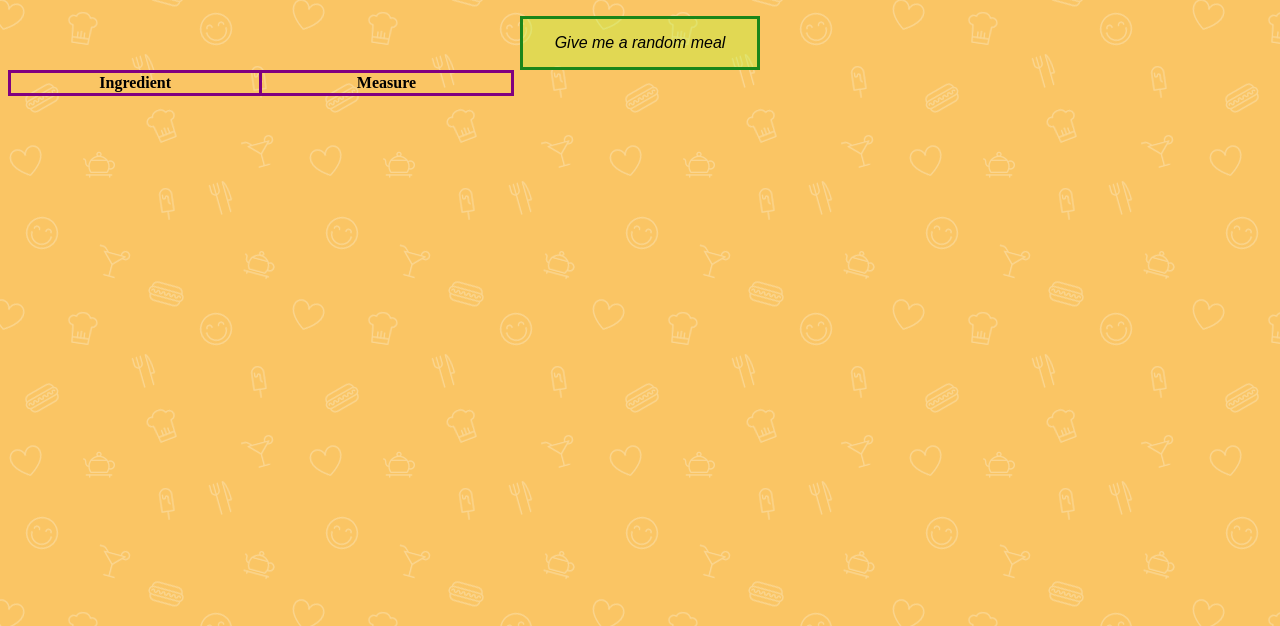
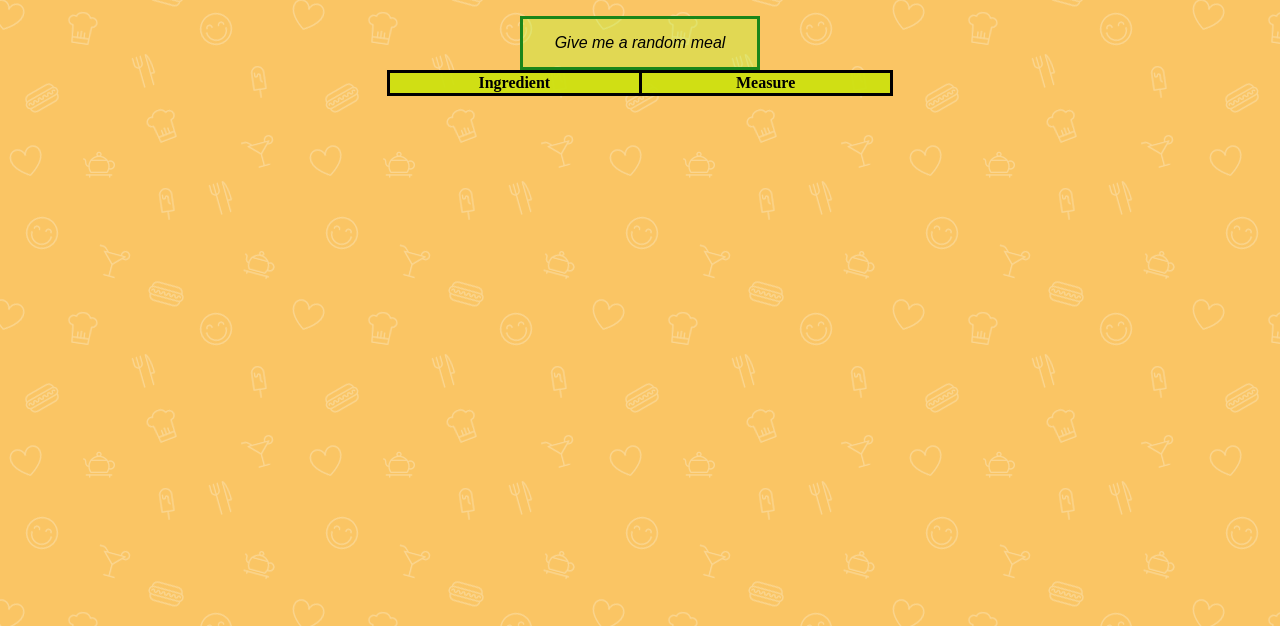
Before and after one commit to andreiraducanu15/MealAppFrontend, a plain HTML site: page index.html in a window 1280 px wide. Shown: the part 174-800 px from the top of the page. Drawn offline with nearby package versions, Linux system fonts and the light colour scheme.

Commit message:
added table

```diff
--- a/index.html
+++ b/index.html
@@ -51,7 +51,11 @@
             table-layout: fixed;
             width: 40%;
             border-collapse: collapse;
-            border: 3px solid purple;
+            border: 3px solid rgb(0, 0, 0);
+            margin-left: auto;
+            margin-right: auto;
+            text-align: center;
+            background-color: rgba(205, 226, 15, 0.603);
         }
 
     </style>
```
